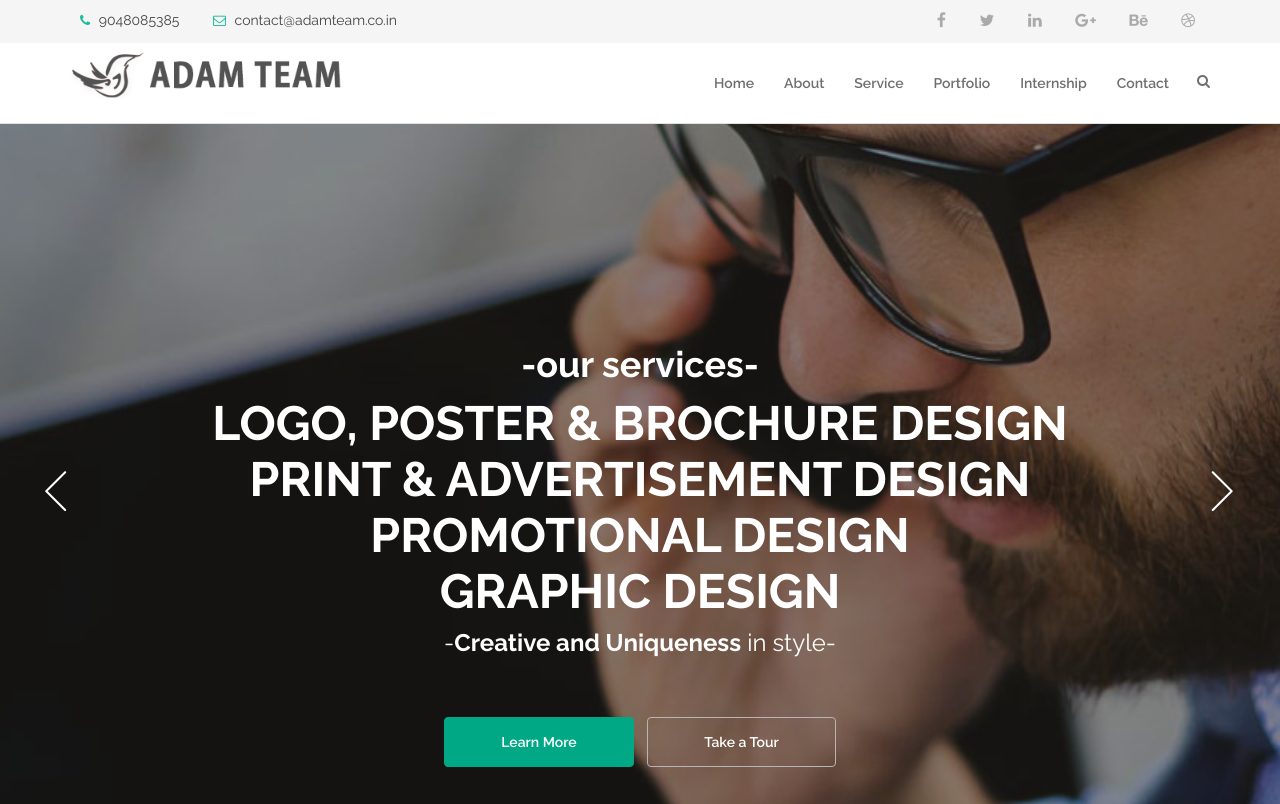
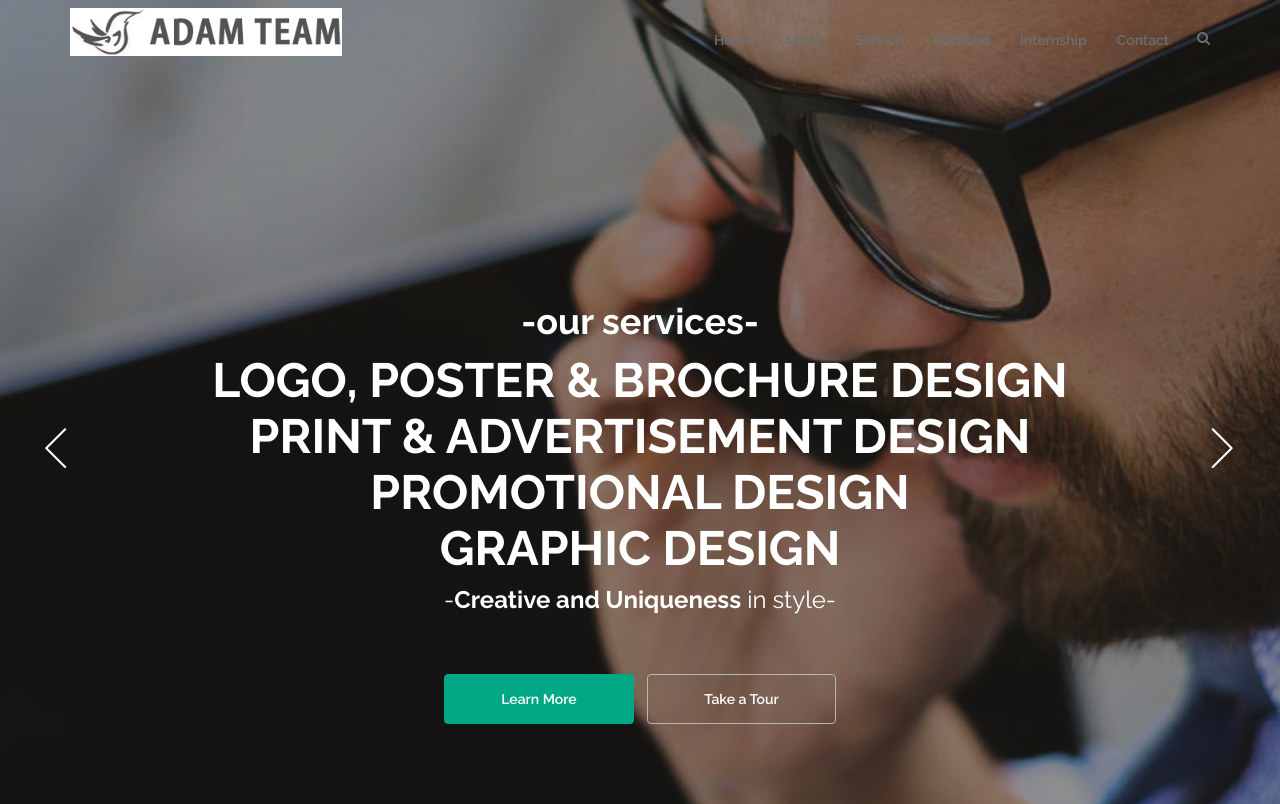
Before and after one commit to jjmachan/adamwebsite.github.io, a plain HTML site: page index.html in a window 1280 px wide. Shown: the top 804 px of the page. Drawn offline with nearby package versions, Linux system fonts and the light colour scheme; files whose address does not match are found by name.

Commit message:
added transparent menu bar

```diff
--- a/assets/css/style.css
+++ b/assets/css/style.css
@@ -838,6 +838,7 @@ textarea::-ms-input-placeholder{
 Nav Menu style
 ==================*/
 .navbar{
+    color:#fff;
     transition: top 5.5s;
 }
 .navbar.shrink{
@@ -873,6 +874,22 @@ Nav Menu style
     color:#fff;
 }
 
+.transparent {
+    background: transparent !important;
+    background-color: transparent !important;
+    border-color: transparent !important;
+}
+
+.opaque {
+    animation: fade 1s forwards;
+    background-color: rgba(255,255,255,0) !important;
+    border-color: transparent;
+}
+
+@keyframes fade {
+    from{background-color: rgba(255,255,255,255,0);}
+    to{background-color: rgba(255,255,255,1);}
+}
 
 /*
 Home Section style
@@ -1233,7 +1250,7 @@ work Section style
     height: 0;
     border-left: 15px solid transparent;
     border-right: 15px solid transparent;
-    border-top: 20px solid #00a885;
+    border-top: 20px solid #fff;
     left:50%;
     top:0%;
     z-index: 3;
--- a/assets/js/main.js
+++ b/assets/js/main.js
@@ -94,13 +94,13 @@ jQuery(document).ready(function ($) {
 
 
     $(window).on('scroll', function () {
-        if ($(this).scrollTop() > 20) {
-            if (!$('.navbar').hasClass('shrink')) {
-                 $('.navbar').addClass('shrink');
+        if ($(this).scrollTop() > 500) {
+            if (!$('.navbar').hasClass('opaque')) {
+                 $('.navbar').addClass('opaque');
                 }
             } else {
-            if ($('.navbar').hasClass('shrink')) {
-                $('.navbar').removeClass('shrink');
+            if ($('.navbar').hasClass('opaque')) {
+                $('.navbar').removeClass('opaque');
             }
         }
     });
--- a/index.html
+++ b/index.html
@@ -73,47 +73,7 @@ img.bottom {
             <!--Home page style-->
 
 
-                <div class="navbar-top bg-grey fix">
-                    <div class="container">
-                        <div class="row">
-                            <div class="col-md-6">
-                                <div class="navbar-callus text-left sm-text-center">
-                                    <ul class="list-inline">
-                                        <li><a href=""><i class="fa fa-phone"></i> 9048085385</a></li>
-                                        <li><a href=""><i class="fa fa-envelope-o"></i> contact@adamteam.co.in</a></li>
-                                    </ul>
-                                </div>
-                            </div>
-                            <div class="col-md-6">
-                                <div class="navbar-socail text-right sm-text-center">
-                                    <ul class="list-inline">
-                                        <li><a href=""><i class="fa fa-facebook"></i></a></li>
-                                        <li><a href=""><i class="fa fa-twitter"></i></a></li>
-                                        <li><a href=""><i class="fa fa-linkedin"></i></a></li>
-                                        <li><a href=""><i class="fa fa-google-plus"></i></a></li>
-                                        <li><a href=""><i class="fa fa-behance"></i></a></li>
-                                        <li><a href=""><i class="fa fa-dribbble"></i></a></li>
-                                    </ul>
-                                </div>
-                            </div>
-                        </div>
-                    </div>
-                </div>
-
-                <!-- Start Top Search -->
-                <div class="top-search">
-                    <div class="container">
-                        <div class="input-group">
-                            <span class="input-group-addon"><i class="fa fa-search"></i></span>
-                            <input type="text" class="form-control" placeholder="Search">
-                            <span class="input-group-addon close-search"><i class="fa fa-times"></i></span>
-                        </div>
-                    </div>
-                </div>
-                <!-- End Top Search -->
-
-
-            <nav class="navbar navbar-default bootsnav navbar-fixed">
+            <nav class="navbar navbar-default bootsnav navbar-fixed transparent">
                 <div class="container">
                     <div class="attr-nav">
                         <ul>
@@ -659,6 +619,46 @@ img.bottom {
 
 
 
+                <div class="navbar-top fix ">
+                    <div class="container">
+                        <div class="row">
+                            <div class="col-md-6">
+                                <div class="navbar-callus text-left sm-text-center">
+                                    <ul class="list-inline">
+                                        <li><a href=""><i class="fa fa-phone"></i> 9048085385</a></li>
+                                        <li><a href=""><i class="fa fa-envelope-o"></i> contact@adamteam.co.in</a></li>
+                                    </ul>
+                                </div>
+                            </div>
+                            <div class="col-md-6">
+                                <div class="navbar-socail text-right sm-text-center">
+                                    <ul class="list-inline">
+                                        <li><a href=""><i class="fa fa-facebook"></i></a></li>
+                                        <li><a href=""><i class="fa fa-twitter"></i></a></li>
+                                        <li><a href=""><i class="fa fa-linkedin"></i></a></li>
+                                        <li><a href=""><i class="fa fa-google-plus"></i></a></li>
+                                        <li><a href=""><i class="fa fa-behance"></i></a></li>
+                                        <li><a href=""><i class="fa fa-dribbble"></i></a></li>
+                                    </ul>
+                                </div>
+                            </div>
+                        </div>
+                    </div>
+                </div>
+
+                <!-- Start Top Search -->
+                <div class="top-search">
+                    <div class="container">
+                        <div class="input-group">
+                            <span class="input-group-addon"><i class="fa fa-search"></i></span>
+                            <input type="text" class="form-control" placeholder="Search">
+                            <span class="input-group-addon close-search"><i class="fa fa-times"></i></span>
+                        </div>
+                    </div>
+                </div>
+                <!-- End Top Search -->
+
+
             <footer id="contact" class="footer action-lage bg-black p-top-80">
                 <!--<div class="action-lage"></div>-->
                 <div class="container">
```
